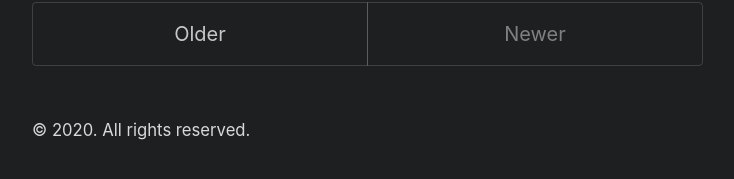
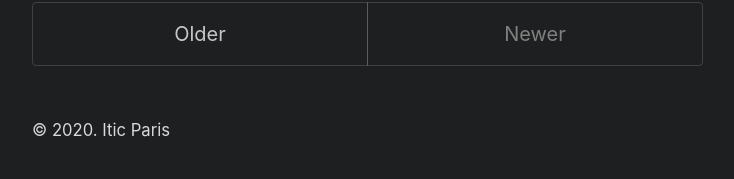
Before and after one commit to arthur-nechab/portfolio, a Jekyll site: the page built from index.html, in a window 1280 px wide. Shown: the part 323-502 px from the top of the page, without its empty margins (272-1006 px from the left). Built offline with Jekyll 4.4.1, drawn with Linux system fonts in a browser that asks for light colours; the list of posts is cut into pages by our own code.

Commit message:
Update default.html

```diff
--- a/_layouts/default.html
+++ b/_layouts/default.html
@@ -25,7 +25,7 @@
           &copy;
           <time datetime="{{ site.time | date_to_xmlschema }}"
             >{{ site.time | date: '%Y' }}</time
-          >. All rights reserved.
+          >. Itic Paris
         </small>
       </footer>
     </div>
```
